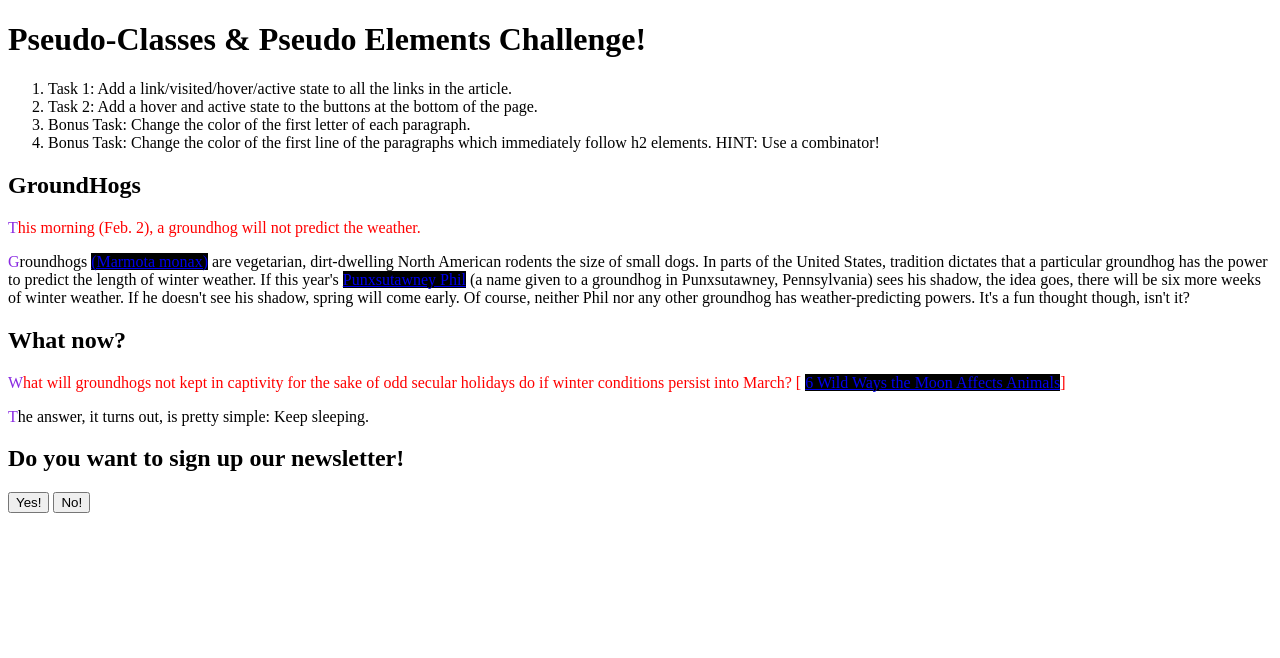
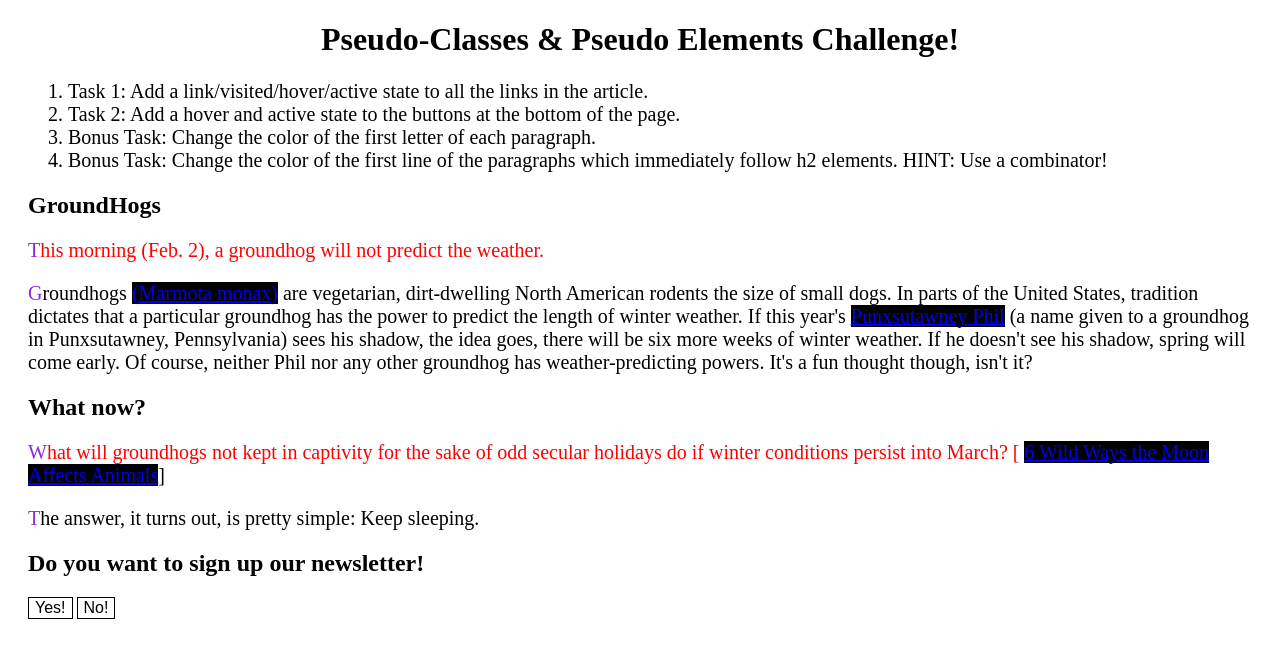
Before and after one commit to wi-fighters/15-uib-content-lvha-peteco83, a plain HTML site: page index.html in a window 1280 px wide. Drawn offline with Linux system fonts and the light colour scheme.

Commit message:
Update styling to match tasks

```diff
--- a/main.css
+++ b/main.css
@@ -1,3 +1,15 @@
+header {
+  text-align: center;
+}
+
+main {
+  margin: 20px;
+}
+
+li, p {
+  font-size: 20px;
+}
+
 /* Task 1 */
 a:link {
   background-color: black;
@@ -14,18 +26,32 @@ a:hover {
 a:active {
   background-color: red;
 }
+
 /* Task 2 */
+button:hover {
+  background-color: #26589F;
+  color: white;
+}
+
+button:active {
+  background-color: white;
+  color: #26589F;
+}
+
+/* Task 3 */
 p:first-letter {
   color: blueviolet;
 }
-/* Task 3 */
-h2 + p::first-line {
+
+/* Task 4 */
+h2+p::first-line {
   color: red;
 }
-/* Task 4 */
-input:hover {
-  background-color: red;
+
+button {
+  background: none repeat scroll 0 0 transparent;
+  border: 1px solid black;
+  color: black;
+  font-family: 'PT Sans Narrow',sans-serif;
+  font-size: 16px;
 }
-input:focus {
-  background-color: aqua;
-}
```
